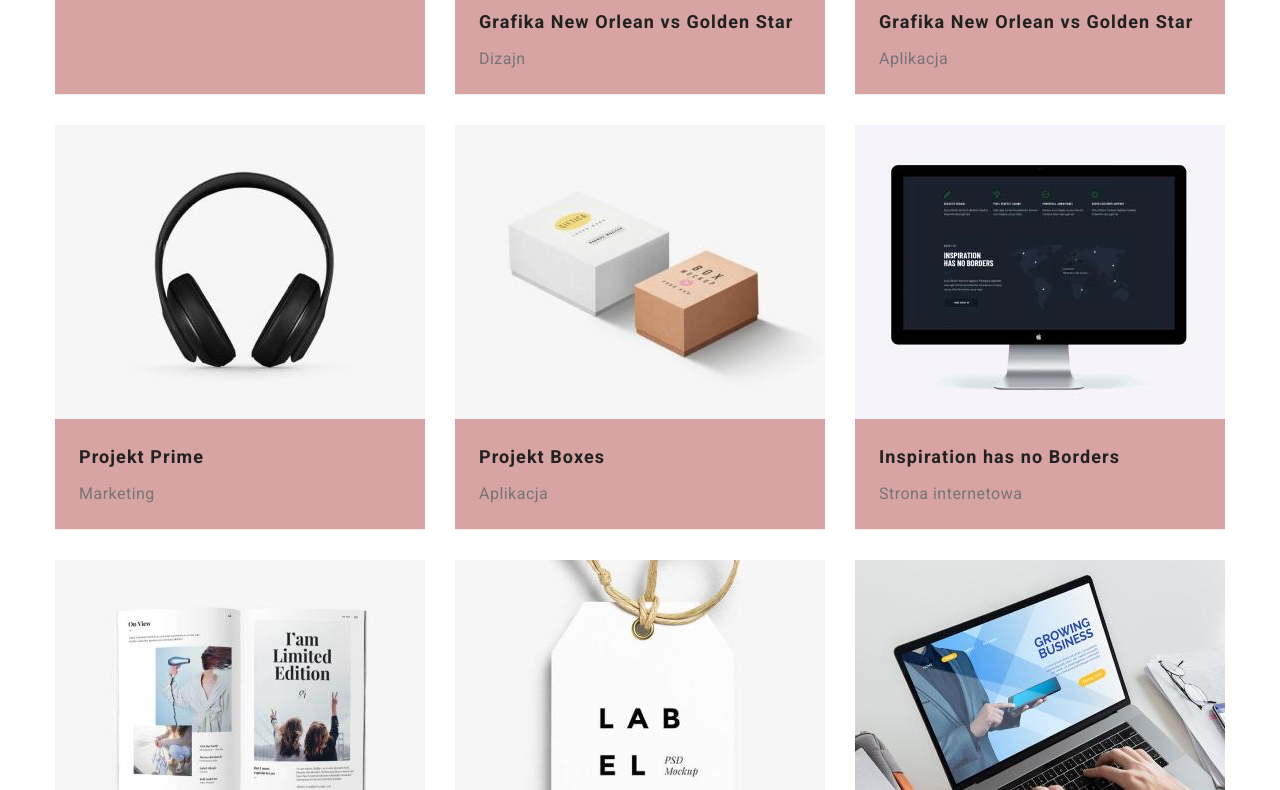
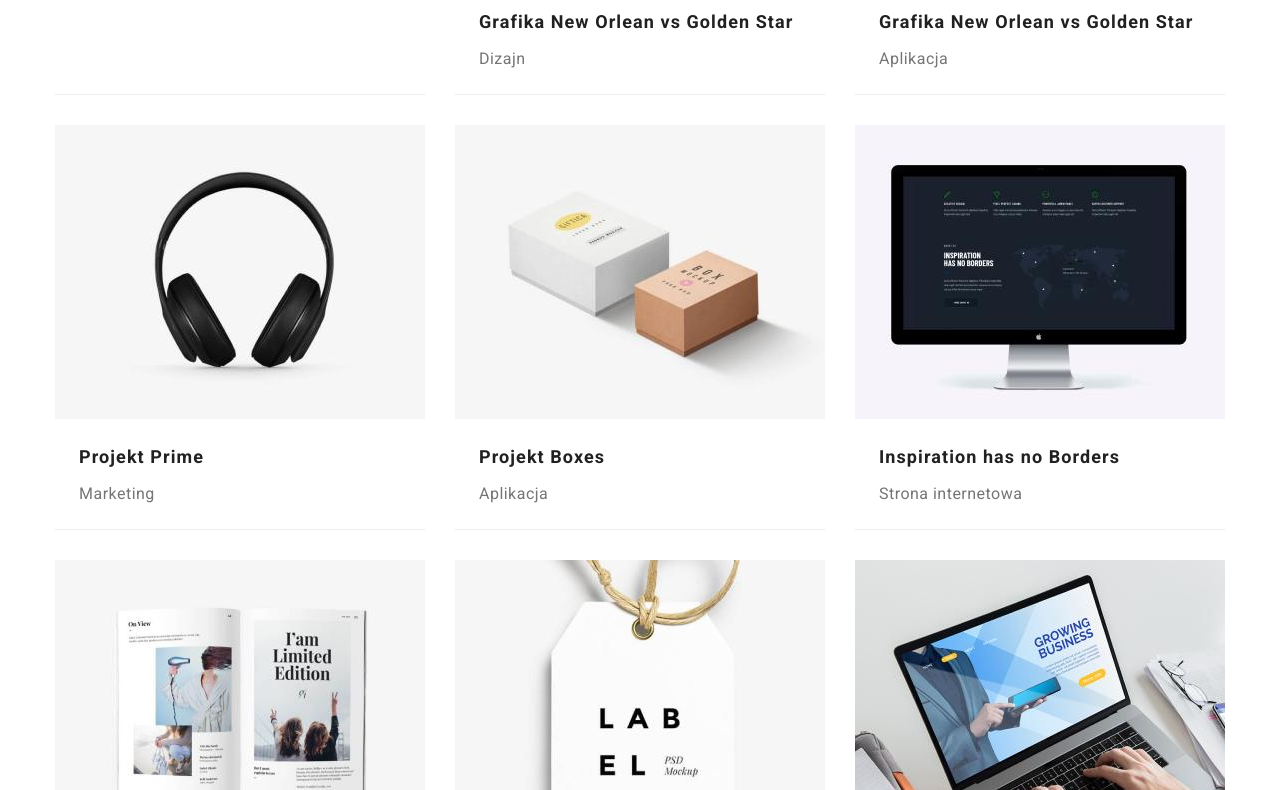
Before and after one commit to MarcinNieradka/goit-markup-hw-08, a plain HTML site: page portfolio.html in a window 1280 px wide. Shown: the part 572-1362 px from the top of the page. Drawn offline with nearby package versions, Linux system fonts and the light colour scheme; files that its build step writes are made by us from their sources.

Commit message:
Update _page-portfolio.scss

```diff
--- a/sass/components/_page-portfolio.scss
+++ b/sass/components/_page-portfolio.scss
@@ -68,7 +68,7 @@
   }
 
   &__item {
-    background-color: rgba(165, 42, 42, 0.432);
+    // background-color: rgba(165, 42, 42, 0.432);
     border-bottom: 1px solid #eeeeee;
     // flex-basis: 100%;
     transition: box-shadow 250ms cubic-bezier(0.4, 0, 0.2, 1);
```
